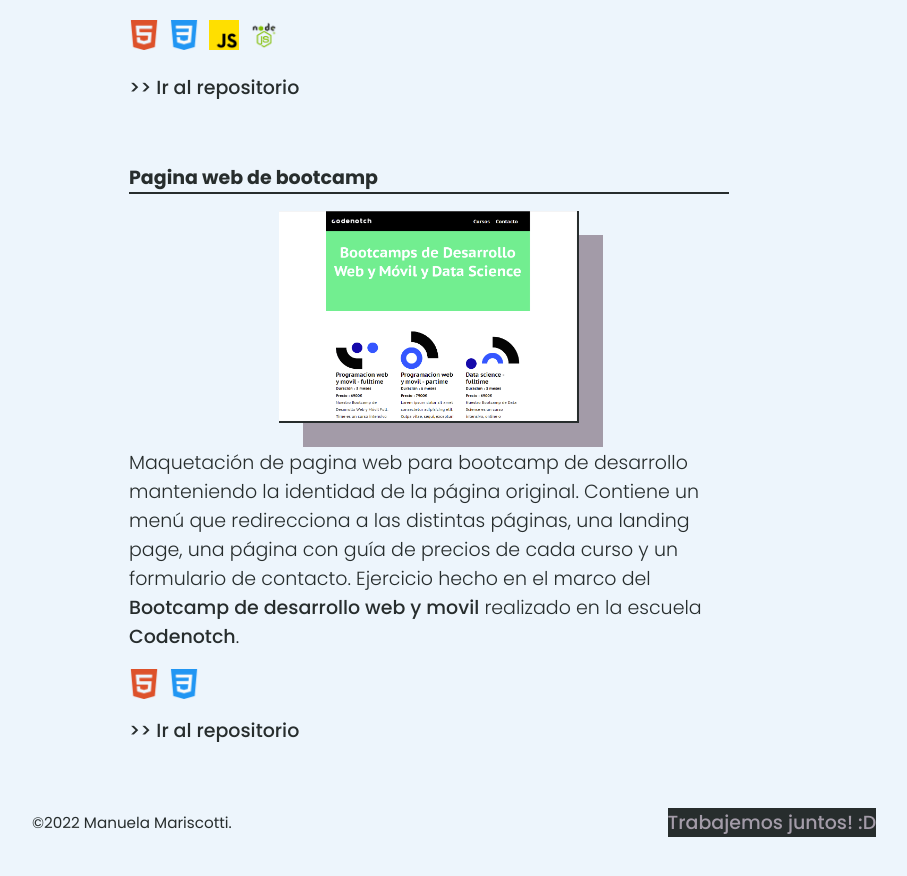
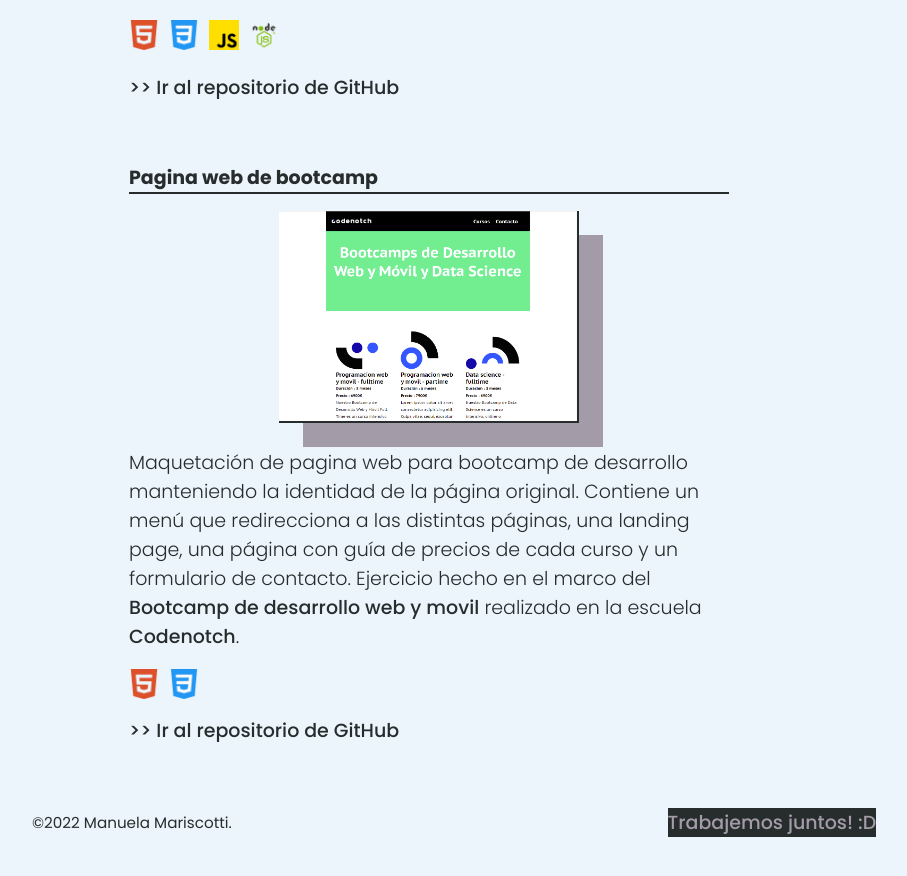
Before and after one commit to Manuela-Mariscotti/Manuela-Mariscotti.github.io, a plain HTML site: page work.html in a window 1280 px wide. Shown: the part 1318-2194 px from the top of the page, without its empty margins (211-1118 px from the left). Drawn offline with Linux system fonts and the light colour scheme.

Commit message:
Update work.html

```diff
--- a/work.html
+++ b/work.html
@@ -52,7 +52,7 @@
                     <img src="./img/icon/icon-js.png" alt="">
                     <img src="./img/icon/icon-node.png" alt="">
                 </div>
-                <a class="link_text" href="https://github.com/Manuela-Mariscotti/Maquetacion/tree/main/agenciadeviajes">>> Ir al repositorio</a>
+                <a class="link_text" href="https://github.com/Manuela-Mariscotti/Maquetacion/tree/main/agenciadeviajes">>> Ir al repositorio de GitHub</a>
             </div>
             <!-- WORK 3 -->
             <div class="work__box">
@@ -65,7 +65,7 @@
                     <img src="./img/icon/icon-hmtl.png" alt="">
                     <img src="./img/icon/icon-css.png" alt="">
                 </div>
-                <a class="link_text" href="https://github.com/Manuela-Mariscotti/Maquetacion/tree/main/Maquetacion_basica/landingpage">>> Ir al repositorio</a>
+                <a class="link_text" href="https://github.com/Manuela-Mariscotti/Maquetacion/tree/main/Maquetacion_basica/landingpage">>> Ir al repositorio de GitHub</a>
             </div>
     </section>
     <footer class="footer__bottom">
```
